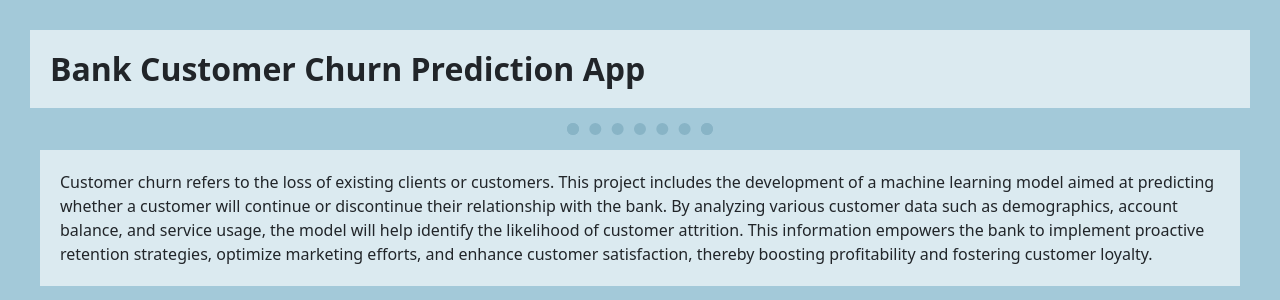
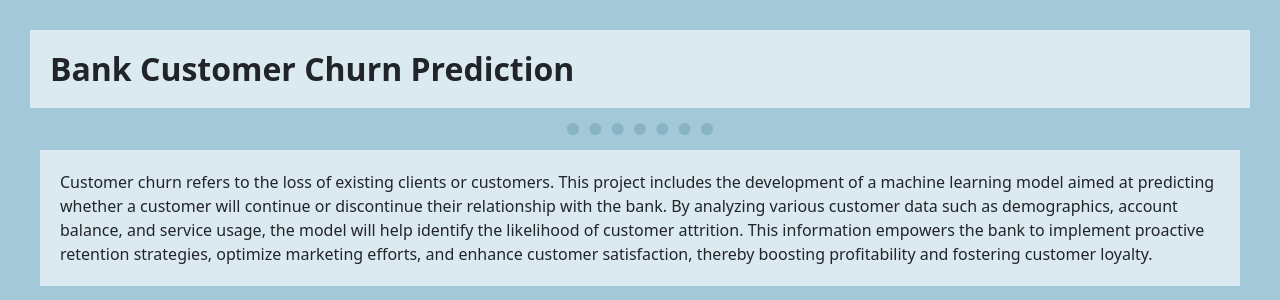
Before and after one commit to NITHINPJ09/Bank-Customer-Churn-Prediction, a Flask app: page / in a window 1280 px wide. Shown: the top 300 px of the page. Run offline with Flask 3, Linux system fonts and the light colour scheme.

Commit message:
Update index.html

```diff
--- a/templates/index.html
+++ b/templates/index.html
@@ -16,7 +16,7 @@
 
 <body>
   <div class="Prediction">
-   <h2><b>Bank Customer Churn Prediction App</b></h2>
+   <h2><b>Bank Customer Churn Prediction</b></h2>
 
      <hr>
 
```
